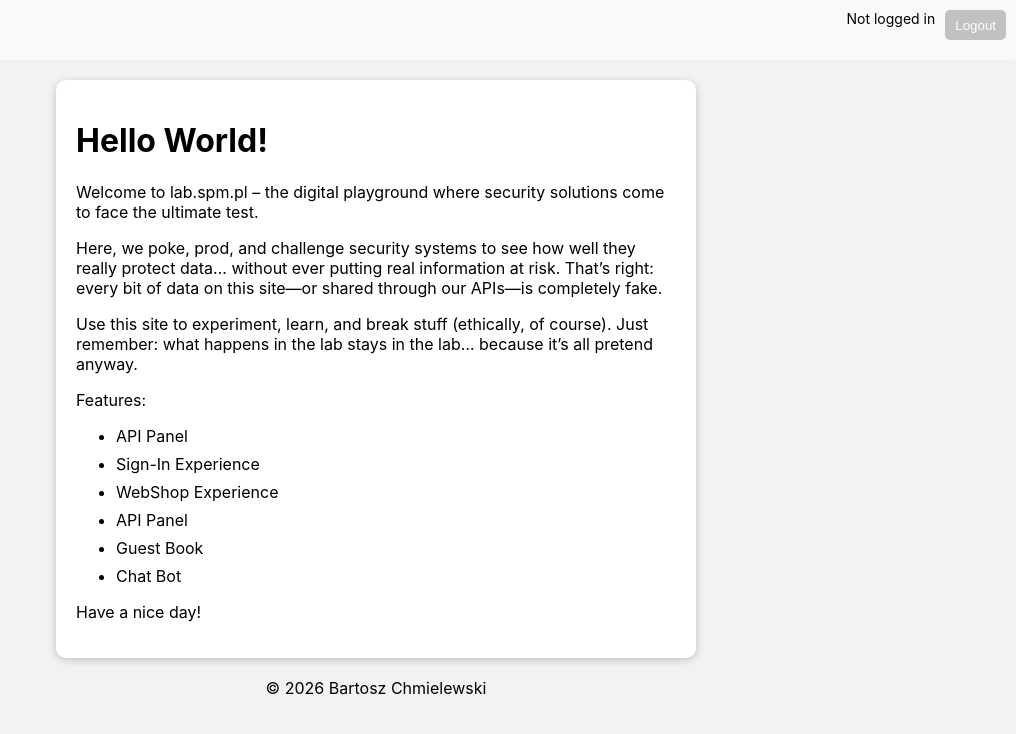
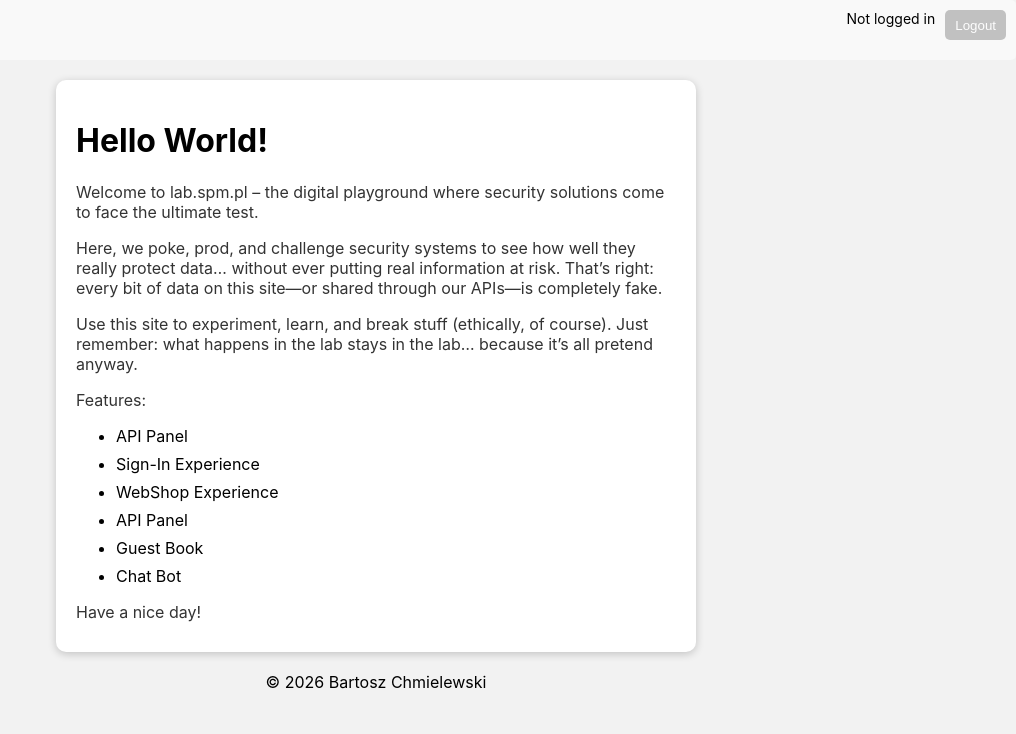
Before and after one commit to spmpl-pl/spm-web-lab, a Flask app: page / in a window 1280 px wide. Shown: the part 50-784 px from the top of the page, without its empty margins (264-1280 px from the left). Run offline with Flask 3, Linux system fonts and the light colour scheme.

Commit message:
minor changes

```diff
--- a/static/style.css
+++ b/static/style.css
@@ -4,6 +4,12 @@ body {
   background-color: #f2f2f2;
   margin: 0;
   padding: 0;
+}
+
+p {
+  font-size:16px;
+  color:#333;
+  margin-bottom:10px;
 }
 
 /* Top navigation menu */
```
